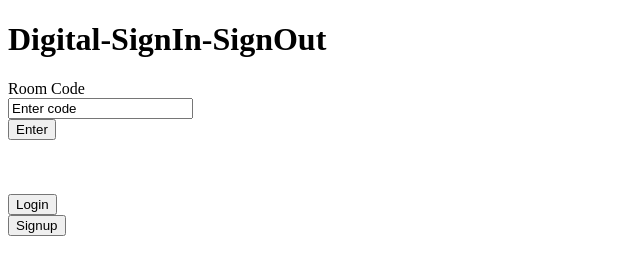
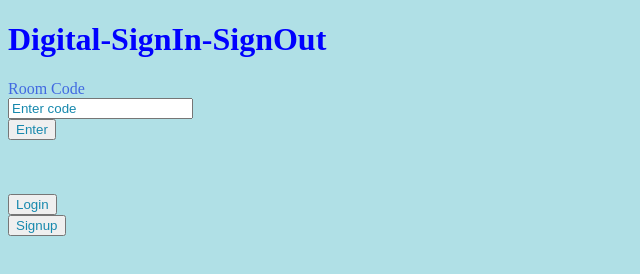
Before and after one commit to dhirhank/TrackInOut, a plain HTML site: page index.html in a window 1280 px wide. Shown: the whole page, without its empty margins (0-640 px from the left). Drawn offline with Linux system fonts and the light colour scheme.

Commit message:
updated html. added css

```diff
--- a/index.html
+++ b/index.html
@@ -1,5 +1,7 @@
 <!DOCTYPE html>
-<html>
+<html lang="en">
+<link rel="stylesheet" href="style.css">
+
 <body>
 
 <h1>Digital-SignIn-SignOut</h1>
--- /dev/null
+++ b/style.css
@@ -0,0 +1,14 @@
+body {
+    background-color: powderblue;
+  }
+  h1 {
+    color: blue;
+  }
+
+label {
+    color: royalblue
+}
+
+input {
+    color: rgb(22, 136, 173)
+}
```
